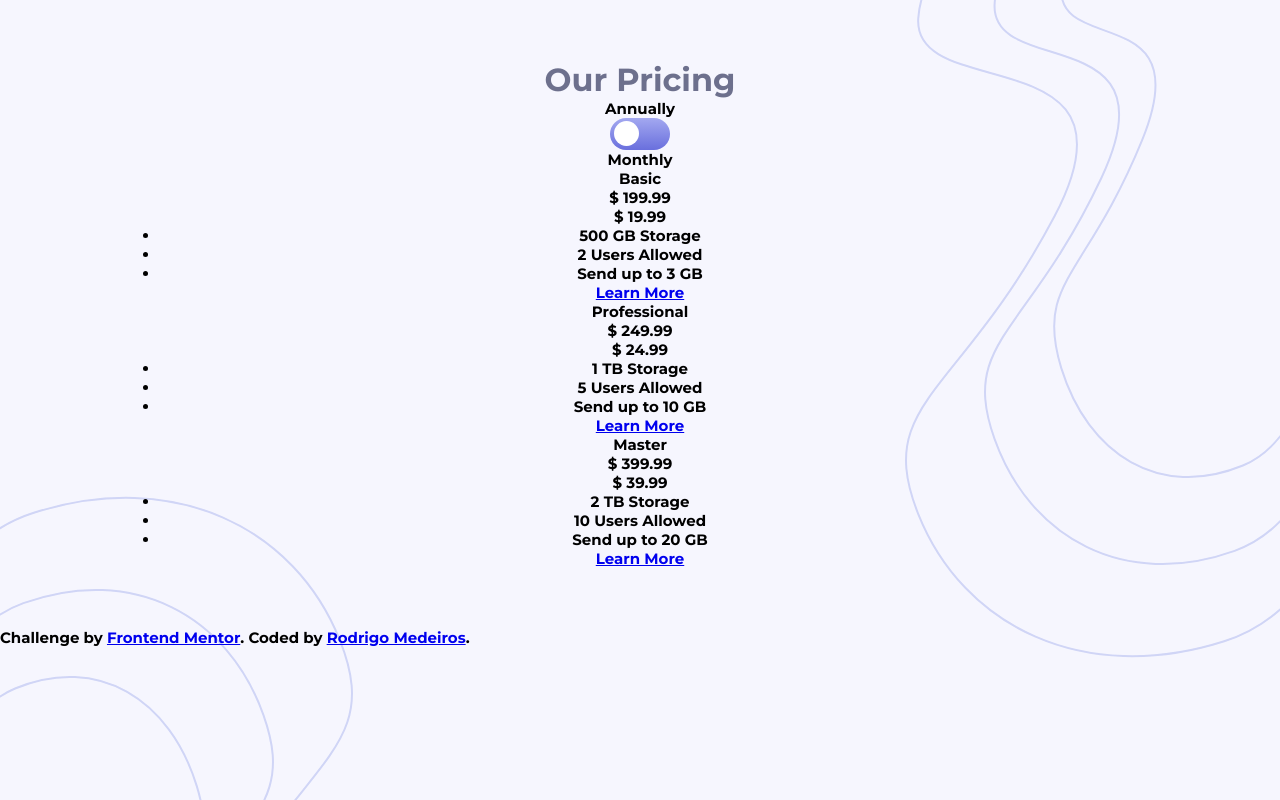
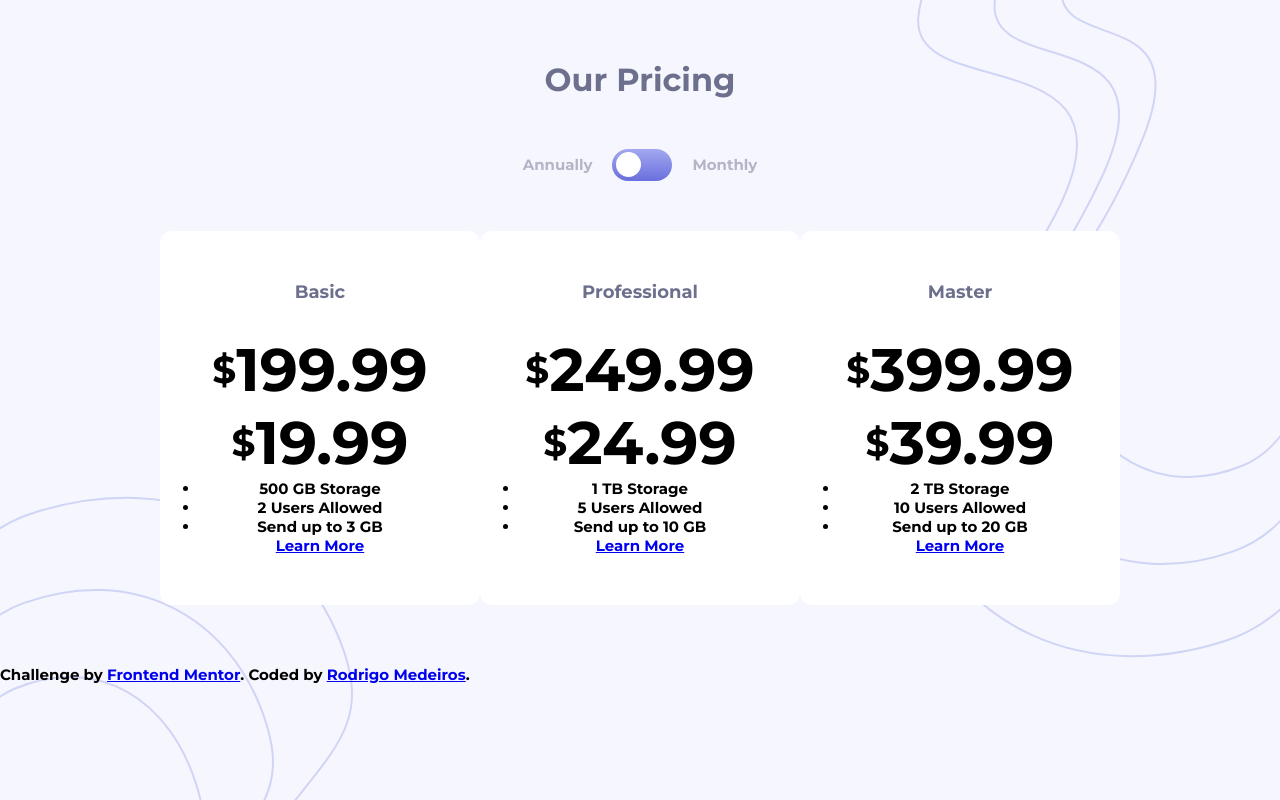
Before and after one commit to medeiros11-dev/precos-de-assinatura, a plain HTML site: page index.html in a window 1280 px wide. Drawn offline with Linux system fonts and the light colour scheme.

Commit message:
Ajustes HTML e CSS

```diff
--- a/index.html
+++ b/index.html
@@ -30,8 +30,8 @@
         <div class="preco-principal">
           <div class="caixa-preco">
             <p class="titulo-caixa">Basic</p>
-            <p class="preco-anual">&dollar; <span class="preco">199.99</span></p>
-            <p class="preco-mensal">&dollar; <span class="preco">19.99</span></p>
+            <p class="preco-completo">&dollar; <span class="preco">199.99</span></p>
+            <p class="preco-completo">&dollar; <span class="preco">19.99</span></p>
             <ul>
               <li>500 GB Storage</li>
               <li>2 Users Allowed</li>
@@ -41,8 +41,8 @@
           </div>
           <div class="caixa-preco">
             <p class="titulo-caixa">Professional</p>
-            <p class="preco-anual">&dollar; <span class="preco">249.99</span></p>
-            <p class="preco-mensal">&dollar; <span class="preco">24.99</span></p>
+            <p class="preco-completo">&dollar; <span class="preco">249.99</span></p>
+            <p class="preco-completo">&dollar; <span class="preco">24.99</span></p>
             <ul>
               <li>1 TB Storage</li>
               <li>5 Users Allowed</li>
@@ -52,8 +52,8 @@
           </div>
           <div class="caixa-preco">
             <p class="titulo-caixa">Master</p>
-            <p class="preco-anual">&dollar; <span class="preco">399.99</span></p>
-            <p class="preco-mensal">&dollar; <span class="preco">39.99</span></p>
+            <p class="preco-completo">&dollar; <span class="preco">399.99</span></p>
+            <p class="preco-completo">&dollar; <span class="preco">39.99</span></p>
             <ul>
               <li>2 TB Storage</li>
               <li>10 Users Allowed</li>
--- /dev/null
+++ b/styles/_cards.scss
@@ -0,0 +1,27 @@
+.preco-principal {
+    display: grid;
+    grid-template-columns: 1fr 1fr 1fr;
+
+    .caixa-preco {
+        background-color: white;
+        padding: 3.33rem 2.66rem;
+        border-radius: 0.8rem;
+
+        .titulo-caixa {
+            color: $grayish-blue;
+            font-size: 1.2rem;
+            margin-bottom: 2rem;
+        }
+
+        .preco-completo {
+            font-size: 2.5rem;
+            display: flex;
+            align-items: center;
+            justify-content: center;
+
+            .preco {
+                font-size: 4rem;
+            }
+        }
+    }
+}
--- a/styles/_h1-botao.scss
+++ b/styles/_h1-botao.scss
@@ -4,7 +4,15 @@
 }
 
 .precos {
+    color: $ligh-blue;
+    display: flex;
+    justify-content: center;
+    align-items: center;
+    padding: 3.33rem;
 
+    label {
+        margin: 0 1.33rem;
+    }
 
     .botao input{
         opacity: 0;
--- a/styles/styles.scss
+++ b/styles/styles.scss
@@ -8,3 +8,4 @@ $dark-blue: hsl(232, 13%, 33%);
 
 @import "general";
 @import "h1-botao";
+@import "cards";
```
Also changed, not shown: styles/styles.css, 1 other file.
